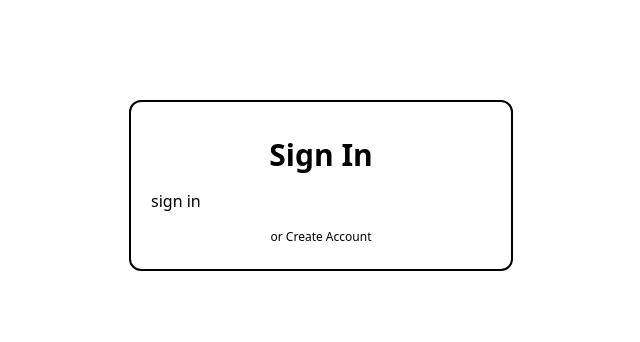
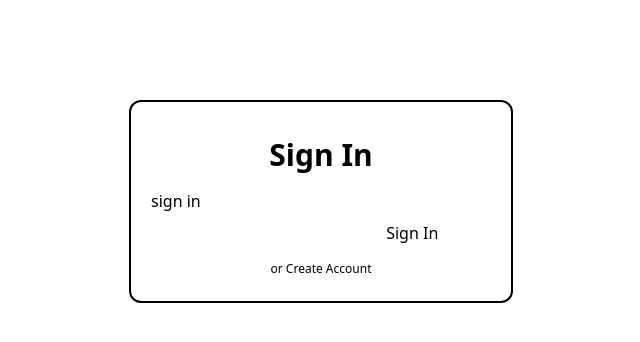
Before and after one commit to joshuackeller/recipe_book_svelte, a SvelteKit app: page / in a window 1280 px wide. Shown: the top 342 px of the page, without its empty margins (319-959 px from the left). Built offline with nearby package versions, Linux system fonts and the light colour scheme; no server answers.

Commit message:
add sign in

```diff
--- a/package.json
+++ b/package.json
@@ -30,6 +30,7 @@
 	"type": "module",
 	"dependencies": {
 		"autoprefixer": "^10.4.15",
+		"axios": "^1.4.0",
 		"postcss": "^8.4.28",
 		"tailwindcss": "^3.3.3"
 	}
--- a/src/primary/components/auth/AuthFlow.svelte
+++ b/src/primary/components/auth/AuthFlow.svelte
@@ -1,5 +1,7 @@
 <script lang="ts">
 	import { page } from '$app/stores';
+	import { sineIn } from 'svelte/easing';
+	import useRecipeApi from '../../context/useRecipeApi';
 	import { token } from '../../stores/token';
 
 	enum AuthFlow {
@@ -16,6 +18,20 @@
 			}
 		}
 	}
+
+	let email: string = '';
+	let password: string = '';
+
+	const api = useRecipeApi();
+	const signIn = async () => {
+		const { data: response } = await api.post('/auth/password/sign_in', {
+			email,
+			password
+		});
+		if (!!response.token) {
+			token.set(response.token);
+		}
+	};
 </script>
 
 <div>
@@ -29,38 +45,9 @@
 							token.set('value');
 						}}>sign in</button
 					>
-					<!-- <TextInput
-          inputClass="w-full"
-          name="name"
-          label="Name"
-          type="text"
-          value={name}
-          setValue={setName}
-        />
-        <TextInput
-          inputClass="w-full"
-          name="email"
-          label="Email"
-          type="email"
-          value={email}
-          setValue={setEmail}
-        />
-        <TextInput
-          inputClass="w-full"
-          name="password"
-          label="Password"
-          type="password"
-          value={password}
-          setValue={setPassword}
-        />
-        <Button
-          isLoading={creatingAccount}
-          disabled={creatingAccount}
-          class=""
-          type="submit"
-        >
-          Create Account
-        </Button> -->
+					<input bind:value={email} />
+					<input bind:value={password} />
+					<button on:click={signIn}>Sign In</button>
 				</form>
 				<div class="flex justify-center">
 					<a
--- /dev/null
+++ b/src/primary/context/useRecipeApi.ts
@@ -0,0 +1,17 @@
+import { PUBLIC_API_URL } from '$env/static/public';
+import axios from 'axios';
+import { token } from '../stores/token';
+import { get } from 'svelte/store';
+
+const useRecipeApi = () => {
+	const tokenValue = get(token);
+
+	return axios.create({
+		baseURL: PUBLIC_API_URL,
+		headers: {
+			Authorization: tokenValue
+		}
+	});
+};
+
+export default useRecipeApi;
```
Also changed, not shown: 2 other files (tests, documents, lock files or other folders).
